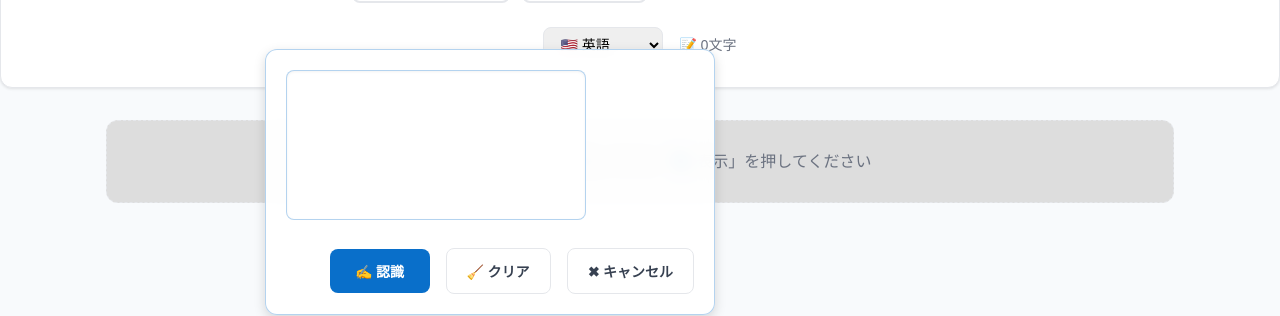
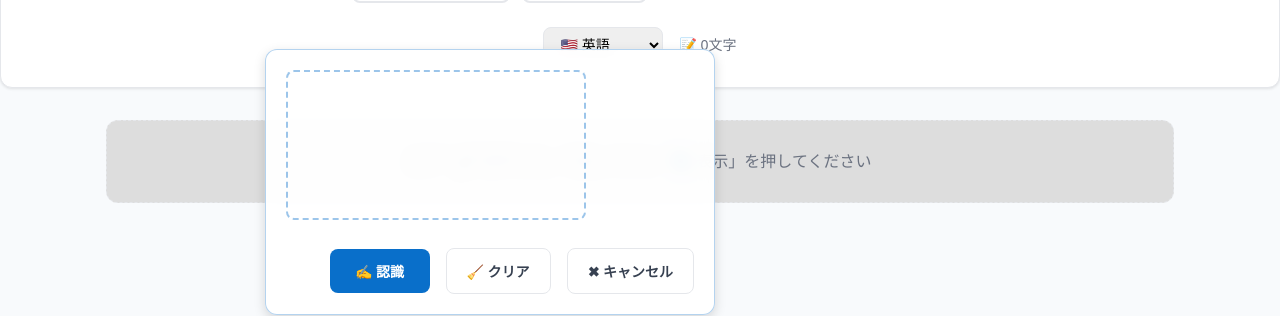
Before and after one commit to rsplndnt/scribble-translator, a React (Vite) app: page / in a window 1280 px wide. Both pictures are taken after a click on the button "✍️ 手書き". Shown: the part 251-567 px from the top of the page. Built offline with nearby package versions, Linux system fonts and the light colour scheme.

Commit message:
手書きキャンバス完全透明化 - background: transparent、点線ボーダーで編集エリア明示

```diff
--- a/src/components/ScribbleTranslator.jsx
+++ b/src/components/ScribbleTranslator.jsx
@@ -1250,13 +1250,11 @@ const ScribbleTranslator = () => {
                 style={{
                   width: window.innerWidth <= 768 ? "100%" : "300px",
                   height: window.innerWidth <= 768 ? "140px" : "150px",
-                  border: "1px solid rgba(9, 111, 202, 0.3)", // プライマリーカラーの薄いボーダー
+                  border: "2px dashed rgba(9, 111, 202, 0.4)", // 点線ボーダーで編集エリアを示す
                   borderRadius: "8px", // Goodpatch: 角丸
-                  background: "rgba(255, 255, 255, 0.2)", // 高透過度で下の文字が見える
+                  background: "transparent", // 完全透明
                   cursor: "crosshair",
                   touchAction: "none",
-                  boxShadow: "inset 0 1px 3px rgba(0,0,0,0.05)", // Goodpatch: 内側の軽いシャドウ
-                  backdropFilter: "blur(2px)", // 背景ぼかし効果
                 }}
                 onMouseDown={startInkDrawing}
                 onMouseMove={drawInk}
```
